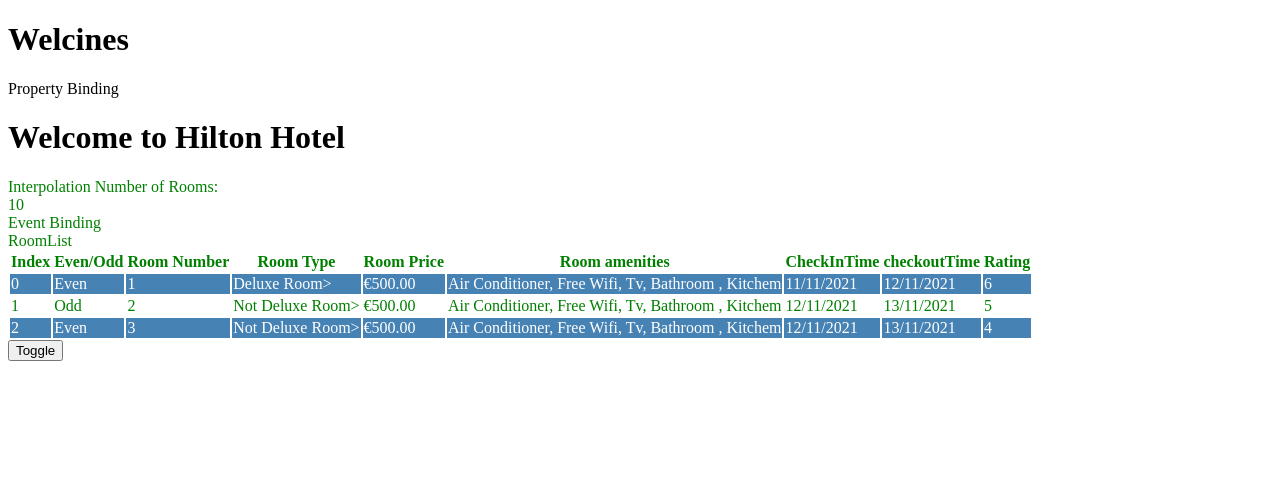
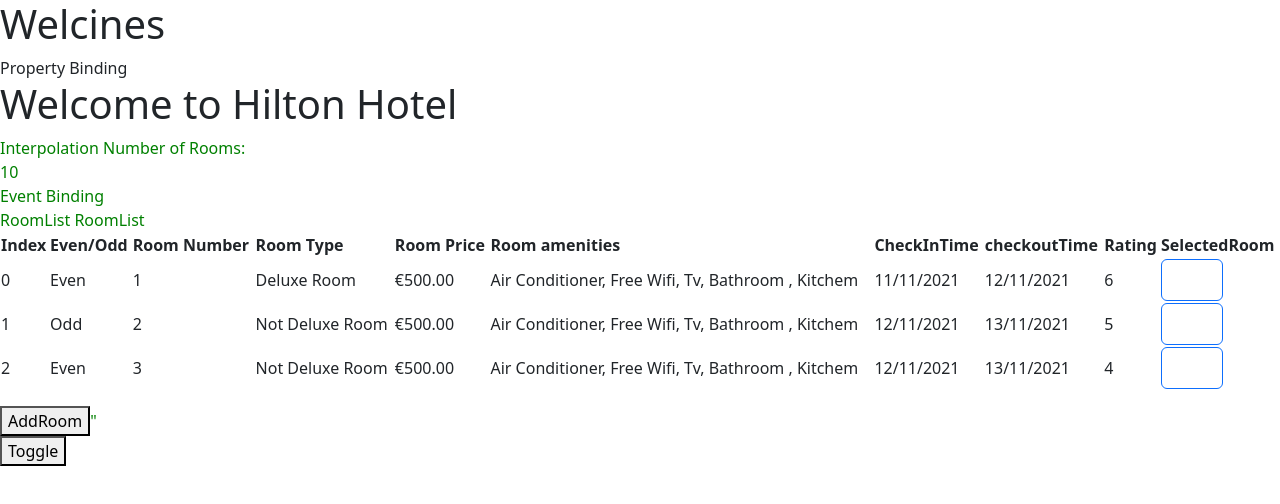
Before and after one commit to Emhyrvs/hotelinventoryapp, an Angular app: page / in a window 1280 px wide. Shown: the top 504 px of the page. Built offline with nearby package versions, Linux system fonts and the light colour scheme.

Commit message:
Change_Detetion on init

```diff
--- a/angular.json
+++ b/angular.json
@@ -28,7 +28,8 @@
               "src/assets"
             ],
             "styles": [
-              "src/styles.scss"
+              "src/styles.scss",
+              "node_modules/bootstrap/dist/css/bootstrap.min.css"
             ],
             "scripts": []
           },
--- a/package.json
+++ b/package.json
@@ -18,6 +18,8 @@
     "@angular/platform-browser": "^14.2.0",
     "@angular/platform-browser-dynamic": "^14.2.0",
     "@angular/router": "^14.2.0",
+    "bootstrap": "^5.2.2",
+    "ngx-bootstrap": "^9.0.0",
     "rxjs": "~7.5.0",
     "tslib": "^2.3.0",
     "zone.js": "~0.11.4"
--- a/src/app/app.module.ts
+++ b/src/app/app.module.ts
@@ -4,11 +4,13 @@
 import { AppRoutingModule } from './app-routing.module';
 import { AppComponent } from './app.component';
 import { RoomsComponent } from './rooms/rooms.component';
+import { RoomsListComponent } from './rooms-list/rooms-list.component';
 
 @NgModule({
   declarations: [
     AppComponent,
-    RoomsComponent
+    RoomsComponent,
+    RoomsListComponent
   ],
   imports: [
     BrowserModule,
--- /dev/null
+++ b/src/app/rooms-list/rooms-list.component.html
@@ -0,0 +1,41 @@
+
+
+    RoomList
+    <table class="table">
+        <tr>
+            <th>Index</th>
+            <th>Even/Odd</th>
+            <th>Room Number</th>
+            <th>Room Type</th>
+            <th> Room Price</th>
+            <th>Room amenities</th>
+            <th> CheckInTime</th>
+            <th>checkoutTime</th>
+            <th>Rating</th>
+            <th>SelectedRoom</th>
+        </tr>
+        <tr
+         [ngClass]="e ? 'even' : 'odd'"
+        *ngFor="let room of rooms ; let e = even; let o = odd; let i = index"
+        >
+            <td>{{i }}</td>
+            <td>{{e? "Even" : "Odd"}}</td>
+            <td>{{room.roomNumber}}</td>
+            <td>{{room.roomType}}</td>
+            <td>{{room.price | currency : 'EUR' }}</td>
+            <td>{{room.amenties}}</td>
+            <td>{{room.checkinTime | date : 'dd/MM/yyyy'}}</td>
+            <td>{{room.checkoutTime | date : 'dd/MM/yyyy'}}</td>
+
+            <td>{{room.rating | number : '1.0-0'}}</td>
+            <td>
+              <button
+            class="btn btn-primary"
+            (click)="selectRoom(room)"
+
+
+            >Select</button>
+
+            </td>
+        </tr>
+    </table>
--- /dev/null
+++ b/src/app/rooms-list/rooms-list.component.ts
@@ -0,0 +1,24 @@
+import { Component,EventEmitter,Input, OnInit, Output } from '@angular/core';
+import { RoomList } from '../rooms/rooms';
+
+@Component({
+  selector: 'app-rooms-list',
+  templateUrl: './rooms-list.component.html',
+  styleUrls: ['./rooms-list.component.scss']
+})
+export class RoomsListComponent implements OnInit {
+     @Input() rooms: RoomList[] = [];
+  constructor() { }
+
+  @Output() selectedRoom = new EventEmitter<RoomList>();
+
+  ngOnInit(): void {
+  }
+  selectRoom(room: RoomList){
+    this.selectedRoom.emit(room);
+  }
+
+
+
+
+}
--- a/src/app/rooms/rooms.component.html
+++ b/src/app/rooms/rooms.component.html
@@ -15,42 +15,19 @@
 </div>
 
 
-
+<div *ngIf="selectedRoom">
+  {{selectedRoom | json}}
+</div>
 
 
 <div *ngIf="rooms.availableRooms > 0">
     RoomList
-    <table>
-        <tr>
-            <th>Index</th>
-            <th>Even/Odd</th>
-            <th>Room Number</th>
-            <th>Room Type</th>
-            <th> Room Price</th>
-            <th>Room amenities</th>
-            <th> CheckInTime</th>
-            <th>checkoutTime</th>
-            <th>Rating</th>
-        </tr>
-        <tr
-         [ngClass]="e ? 'even' : 'odd'"
-        *ngFor="let room of roomList | slice: 0:3; let e = even; let o = odd; let i = index"
-        >
-            <td>{{i }}</td>
-            <td>{{e? "Even" : "Odd"}}</td>
-            <td>{{room.roomNumber}}</td>
-            <td>{{room.roomType}}></td>
-            <td>{{room.price | currency : 'EUR' }}</td>
-            <td>{{room.amenties}}</td>
-            <td>{{room.checkinTime | date : 'dd/MM/yyyy'}}</td>
-            <td>{{room.checkoutTime | date : 'dd/MM/yyyy'}}</td>
-
-            <td>{{room.rating | number : '1.0-0'}}</td>
-        </tr>
-    </table>
-
-
+    <app-rooms-list [rooms]="roomList"
+    (selectedRoom)="selectRoom($event)"
+    ></app-rooms-list>
 
 </div>
-
+<div>
+   <button (click)="addRoom()">AddRoom</button>"
+</div>
 <button (click)="toogle()">Toggle</button>
--- a/src/app/rooms/rooms.component.ts
+++ b/src/app/rooms/rooms.component.ts
@@ -1,34 +1,23 @@
-import { Component, OnInit } from '@angular/core';
+import { ChangeDetectionStrategy, Component, OnInit } from '@angular/core';
 import { Room } from './rooms';
 import {RoomList} from './rooms';
 @Component({
   selector: 'app-rooms',
   templateUrl: './rooms.component.html',
-  styleUrls: ['./rooms.component.scss']
+  styleUrls: ['./rooms.component.scss'],
+  changeDetection: ChangeDetectionStrategy.OnPush
 })
 export class RoomsComponent implements OnInit {
 
 hotelName = 'Hilton Hotel';
 numberOfRooms = 10;
-
+roomList : RoomList[] =[]
 hiderooms = false;
 
   constructor() { }
 
   ngOnInit(): void {
-  }
-
-
-  rooms : Room =
-  {
-    totalRooms:20,
-    availableRooms:10,
-    bookedRooms: 5,
-  }
-
-  roomList : RoomList[] =
-  [
-    {
+    this.roomList = [{
       roomNumber: 1,
   roomType: 'Deluxe Room',
   amenties: 'Air Conditioner, Free Wifi, Tv, Bathroom , Kitchem ',
@@ -60,14 +49,45 @@
   checkinTime: new Date('12-November-2021'),
   checkoutTime: new Date('13-Nov-2021'),
   rating: 3.6
+  }];
   }
 
 
-  ]
+  selectedRoom !: RoomList;
+
+  rooms : Room =
+  {
+    totalRooms:20,
+    availableRooms:10,
+    bookedRooms: 5,
+  }
+
+
 
   toogle()
   {
 this.hiderooms = !this.hiderooms;
   }
+  selectRoom(room: RoomList)
+  {
+    this.selectedRoom = room;
+  }
+
+  addRoom()
+  {
+    const room: RoomList = {
+      roomNumber:4,
+      roomType: 'Deluxe Room',
+      amenties: 'Air Conditioner, Free Wi-Fi, TV, Bathroom, Kitchen',
+      price: 500,
+      photos:'',
+      checkinTime: new Date('11-Nov-2021'),
+      checkoutTime: new Date('12-Nov-2021'),
+      rating: 4.5
+
+    };
+    //this.roomList.push(room);
+    this.roomList = [...this.roomList, room];
+  }
 
 }
```
Also changed, not shown: src/app/rooms-list/rooms-list.component.scss (added), 2 other files (tests, documents, lock files or other folders).
